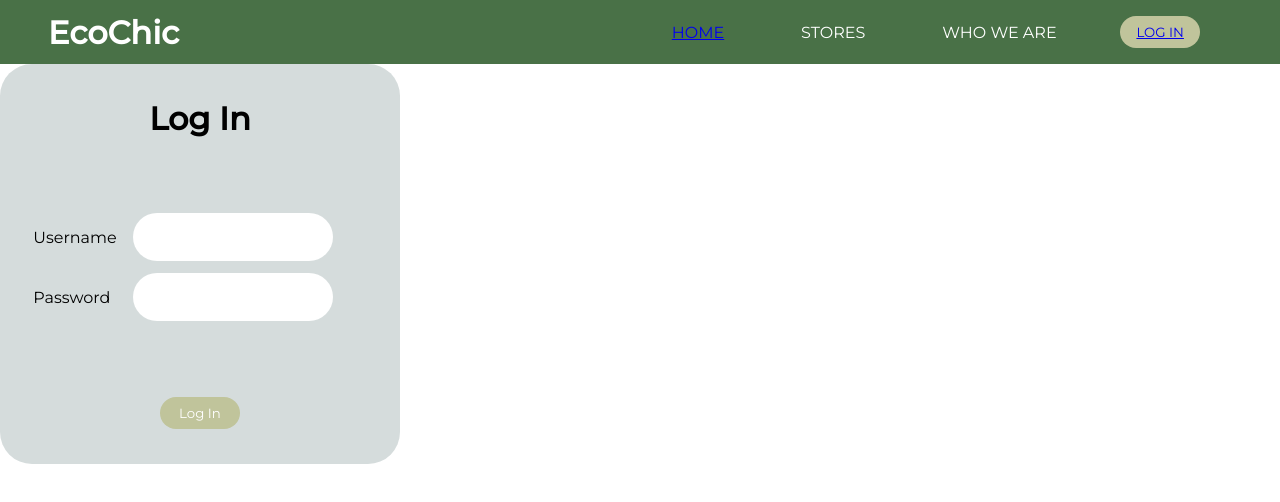
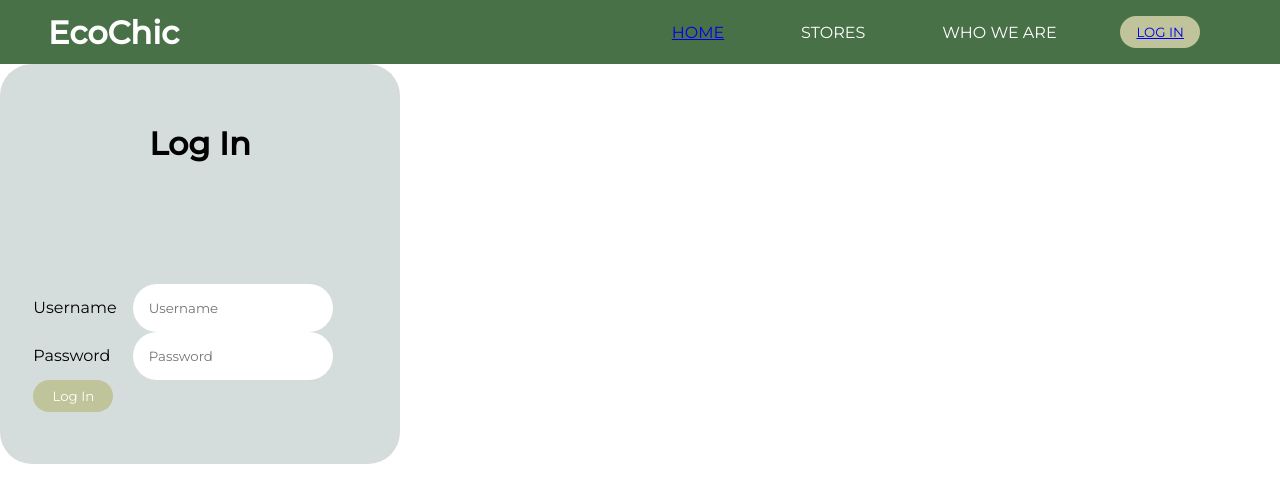
Before and after one commit to jeyenlam/EcoChic, a React (Create React App) app in the folder app/: page /auth in a window 1280 px wide. Shown: the top 502 px of the page. Built offline with nearby package versions, Linux system fonts and the light colour scheme.

Commit message:
added functionality to log in form and created structure for db.json

```diff
--- /dev/null
+++ b/app/data/db.json
@@ -0,0 +1,9 @@
+{
+    "Brands" : [
+
+    ],
+
+    "Users" : [
+
+    ]
+}
--- a/app/src/components/LogInForm.js
+++ b/app/src/components/LogInForm.js
@@ -1,20 +1,31 @@
 import React from 'react'
 
-const LogInForm = () => {
+function LogInForm () {
+
+  const logIn = (e) => {
+    e.preventDefault();
+
+    const rawFormData = new FormData(e.target)
+    const formData = Object.fromEntries(rawFormData)
+
+    console.log(formData);
+  }
+
+
   return (
     <div className='logInForm'>
       <h1>Log In</h1>
-      <form id='logInForm'>
+      <form id='logInForm' onSubmit={logIn}>
         <div className='label-div'>
           <label htmlFor='username'>Username</label>
           <label htmlFor='password'>Password</label>
         </div>
         <div className='input-div'>
-          <input type='text' id='username' name='username'/>
-          <input type='password' id='password' name='password'/>
+          <input type='text' id='username' name='username'placeholder='Username' />
+          <input type='password' id='password' name='password' placeholder='Password'/>
         </div>
+        <button type='submit' id='logInButton'>Log In</button>
       </form>
-      <button type='submit' id='logInButton'>Log In</button>
     </div>
   )
 }
```
